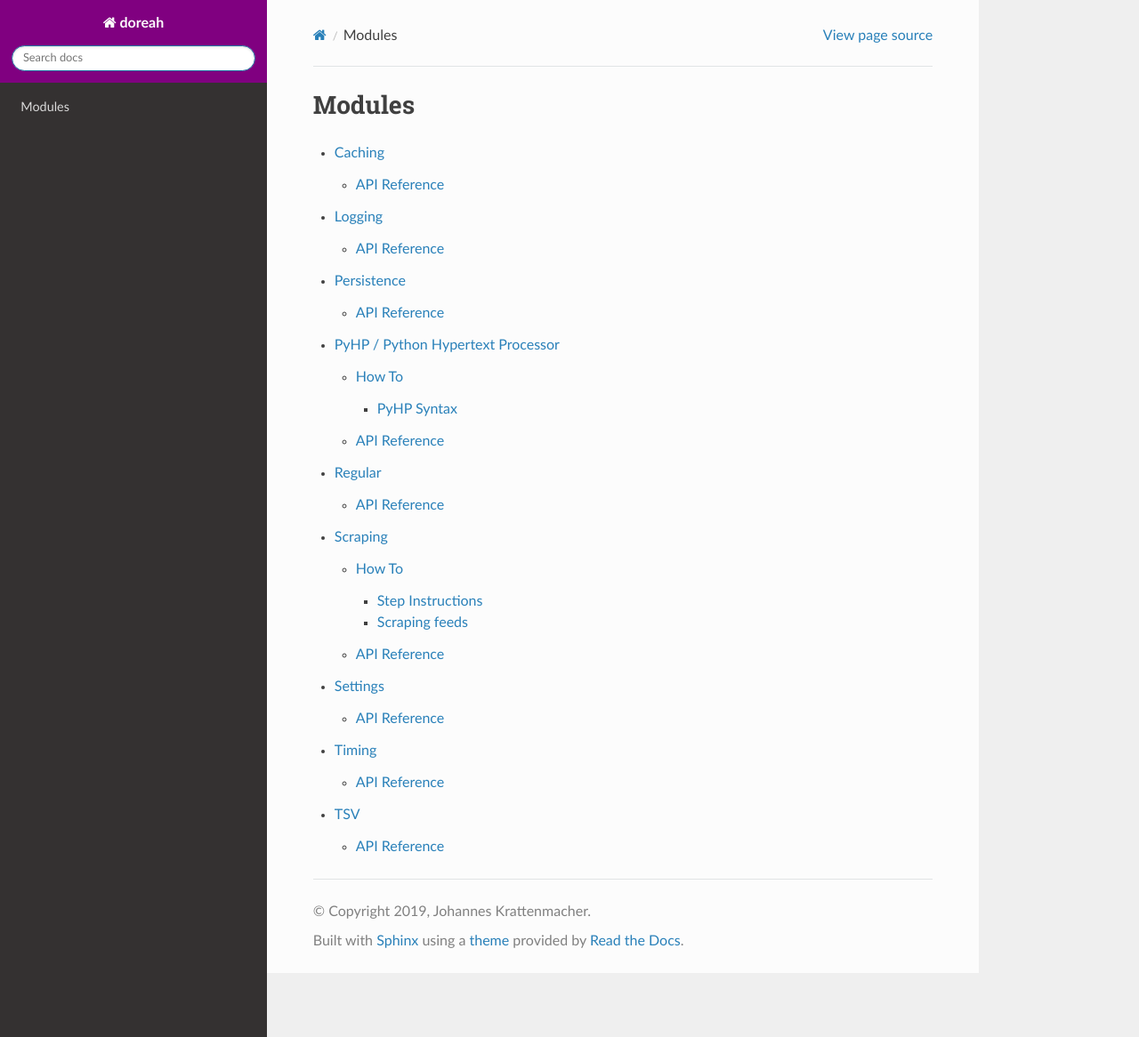
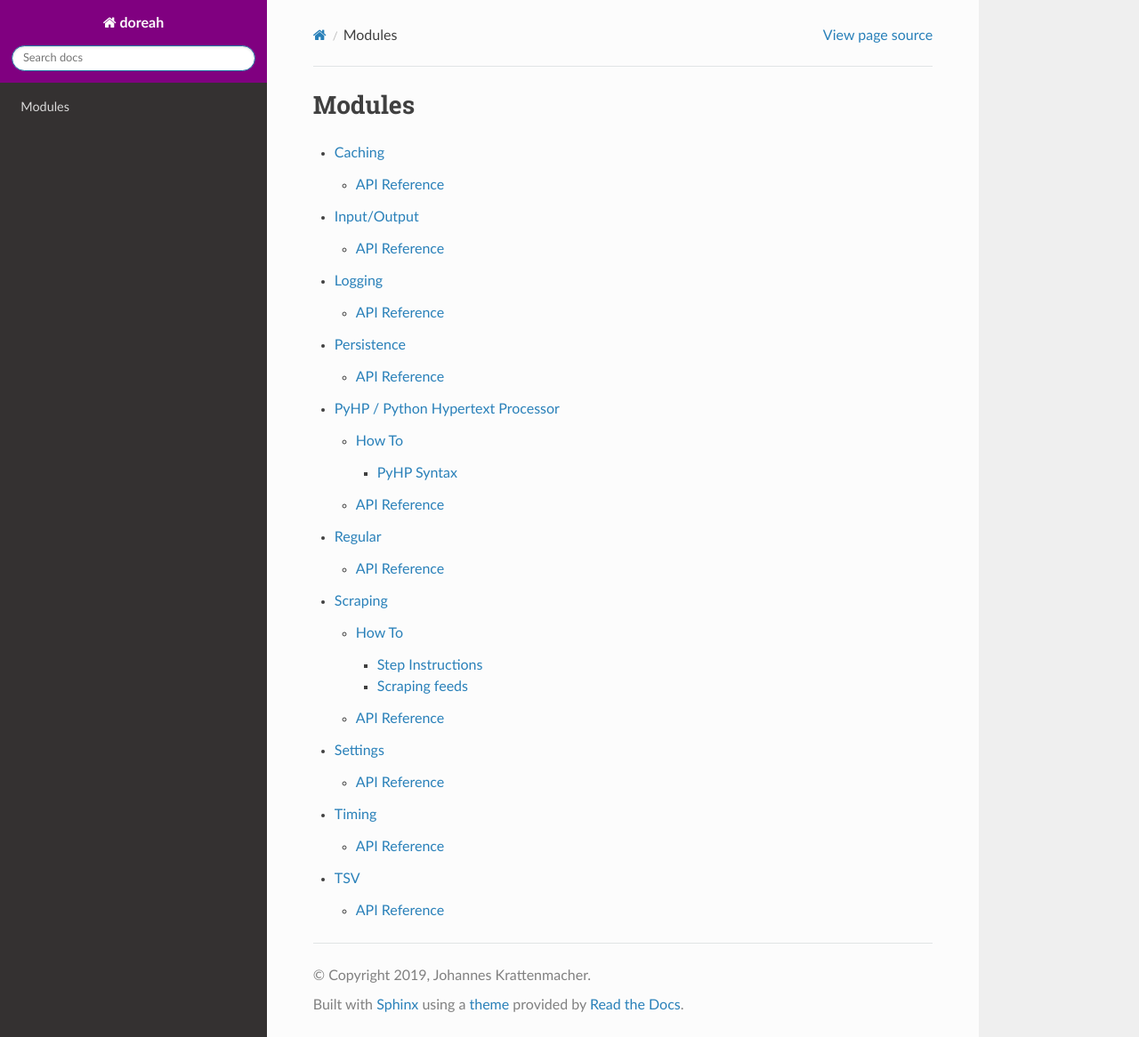
Before and after one commit to krateng/doreah, a Sphinx documentation site: the page built from docs/api/index.rst, in a window 1280 px wide and 1166 px high. Shown: the whole window at 89% size. Built offline with Sphinx 7.4.7 and the Read the Docs theme 2.0.0, drawn with Linux system fonts in a browser that asks for light colours.

Commit message:
Updated doc

```diff
--- a/docs/api/index.rst
+++ b/docs/api/index.rst
@@ -3,6 +3,7 @@ Modules
 
 .. toctree::
    caching
+   io
    logging
    persistence
    pyhp
--- /dev/null
+++ b/docs/api/io.rst
@@ -0,0 +1,8 @@
+Input/Output
+==============
+
+API Reference
+---------------
+
+.. automodule:: doreah.io
+   :members:
```
